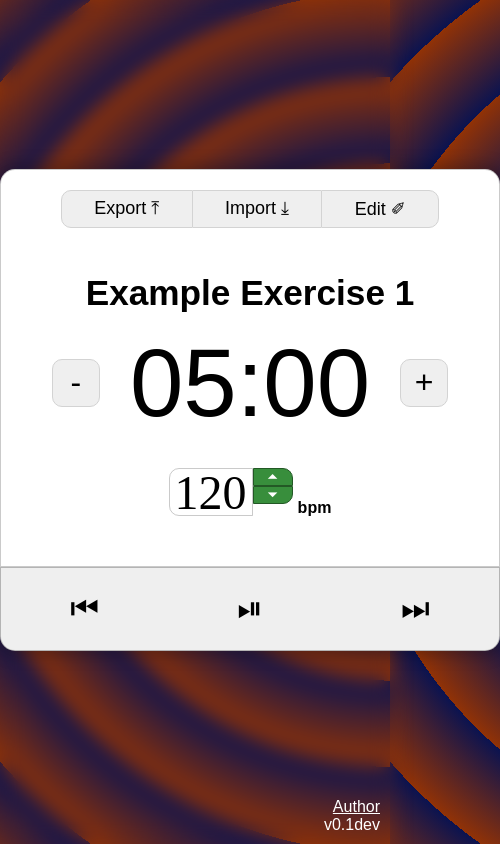
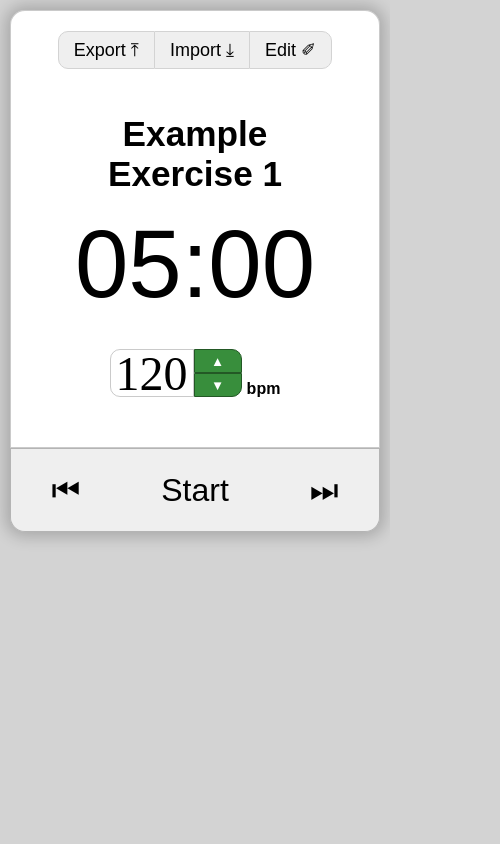
Before and after one commit to hacx8801/practicemanager, a website: page index.html in a window 390 px wide. Shown: the whole page, 500 px wide, since content can reach past the window. Drawn offline with Linux system fonts and the light colour scheme.

Commit message:
work on mobile layout support

```diff
--- a/index.html
+++ b/index.html
@@ -62,15 +62,15 @@
                 <div class="metronome-container">
                     <p class="metronome-bpm">0</p>
                     <div class="metronome-buttons">
-                        <button id="up-btn">⏶</button>
-                        <button id="down-btn">⏷</button>
+                        <button id="up-btn">▲</button>
+                        <button id="down-btn">▼</button>
                     </div>
                     <label class="metronome-label" >bpm</label>
                 </div>
             </div>
             <div class="controls-container">
                 <button class="controls-btn" id="previous">&#9198;</button>
-                <button class="controls-btn" id="playpause">&#9199;</button>
+                <button class="controls-btn" id="playpause">Start</button>
                 <button class="controls-btn" id="next">&#9197;</button>
             </div>
         </div>
--- a/styles.css
+++ b/styles.css
@@ -152,7 +152,6 @@
 
 #edit-bpm {
     width: 35%;
-    min-width: 60px;
 }
 
 #edit-time input[type="text"]{
@@ -274,6 +273,7 @@
     flex-direction: column;
     min-height: 3rem;
     max-height: 3rem;
+    min-width: 3rem;
 
 }
 
@@ -288,10 +288,11 @@
     border-radius: 0;
     background-color: var(--accent);
     color: white;
-    max-width: 40px;
-    min-width: 40px;
+    /* max-width: 40px; */
+    /* min-width: 40px; */
     overflow:hidden;
     cursor: pointer;
+    line-height: 1.5rem;
     transition:background-color 0.2s, border-color 0.2s;
 }
 
@@ -340,11 +341,11 @@
 
 .controls-container {
     display: flex;
-    flex-grow: 1;
+    flex-grow: 0;
     flex-direction: row;
     flex-wrap: wrap;
     align-items: center;
-    min-width: 400px;
+    /* min-width: 400px; */
     border: 1px solid rgba(150, 150, 150, 0.5);
     background-color: lightgray;
     height: 10vh;
@@ -391,24 +392,12 @@ button:hover {
 }
 
 .background-image {
-    background-image: repeating-radial-gradient(circle at 100%, var(--color4) 15%, var(--color3) 30%);
-    min-height: 100%;
+    background-color: lightgray;
+    height: 100%;
     overflow: hidden;
     text-align: left;
 }
 
-.background-image::before {
-    content: "";
-    position: absolute;
-    width: 100%;
-    height: 100%;
-    background: inherit;
-    z-index: -1;
-
-    filter: blur(10px);
-
-    transition: all 2s linear;
-}
 
 .timer-container {
     display: flex;
@@ -420,11 +409,14 @@ button:hover {
 .shadow-container {
     box-shadow: 0 0 15px 5px rgba(0, 0, 0, 0.2);
     margin: 0 auto;
-    width: 50%;
+    /* width: 50%; */
     border-radius: 15px;
-    min-width: 500px;
-    max-width: 800px;
+    /* min-width: 500px; */
+    /* max-width: 800px; */
+    display: flex;
+    flex-direction: column;
 }
+
 
 .ui-container {
     display: flex;
@@ -440,4 +432,37 @@ button:hover {
     margin-top: 20vh;
     padding-bottom: 30px;
     overflow: hidden;
+    flex-grow: 1;
 }
+
+@media screen and (max-width: 768px) {
+    .ui-container {
+        height: 100%;
+        margin: 0;
+    }
+
+    #exercise-title {
+        text-align: center;
+    }
+
+    .timer-btn {
+        display: none;
+    }
+
+    .controls-container {
+        min-width: 0;
+
+    }
+
+    .shadow-container {
+        margin: 10px;
+        max-width: 100vw;
+        padding: 0;
+        height: 100%;
+    }
+
+    .version-str {
+        display: none;
+    }
+
+}
```
